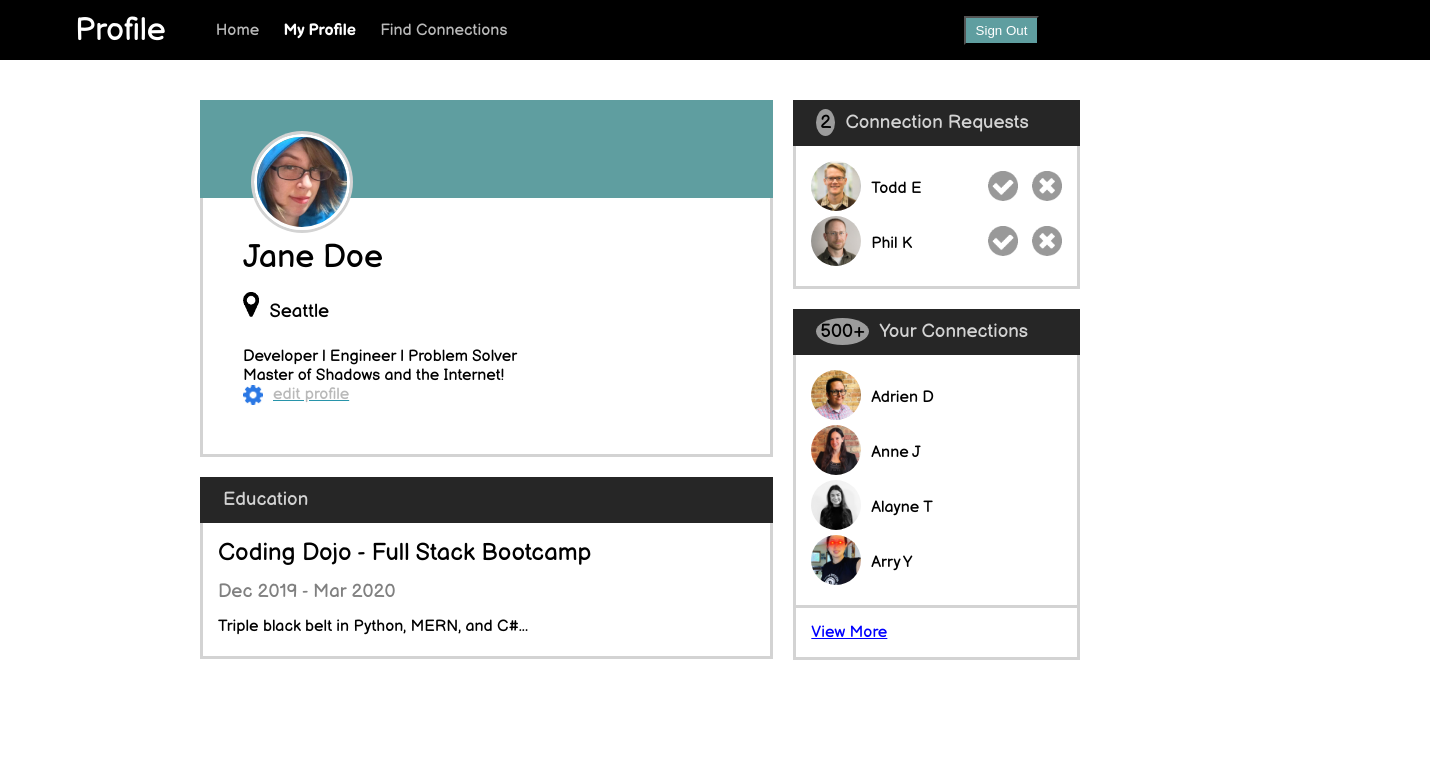
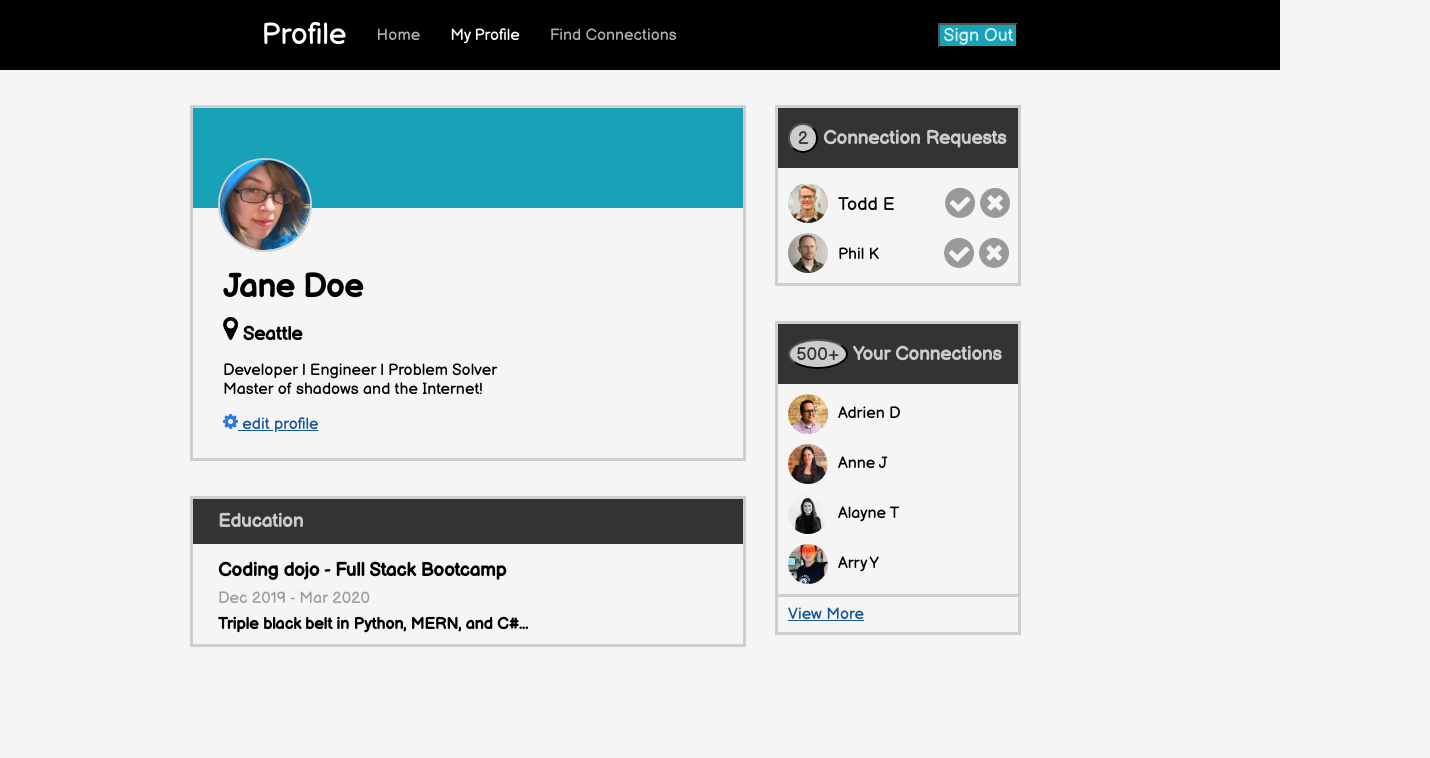
Before and after one commit to os-herrera/Coding_Dojo, a plain HTML site: page dojo_assignments/web_fundamentals/css/Profile_Page/index.html in a window 1280 px wide. Shown: the whole page, 1430 px wide, since content can reach past the window. Drawn offline with Linux system fonts and the light colour scheme.

Commit message:
commit main

```diff
--- a/dojo_assignments/web_fundamentals/css/Profile_Page/index.html
+++ b/dojo_assignments/web_fundamentals/css/Profile_Page/index.html
@@ -4,135 +4,129 @@
     <meta charset="UTF-8">
     <meta http-equiv="X-UA-Compatible" content="IE=edge">
     <meta name="viewport" content="width=device-width, initial-scale=1.0">
+    <link rel="stylesheet" href="style.css">
     <title>Profile</title>
-    <link rel="stylesheet" href="style.css">
   </head>
   <body>
-    <div class="nav">
-      <div class="nav-title">
-        <h1>Profile</h1>
-      </div>
-      <div class="nav-links">
+    <!-- Nav Bar -->
+    <div class="nav-bar">
       <ul>
-          <li><a href="#">Home</a></li>
-          <li><a href="#" class="myprof">My Profile</a></li>
-          <li><a href="#">Find Connections</a></li>
+        <li><span class="profile">Profile</span></li>
+        <li>Home</li>
+        <li><span class="my-profile">My Profile</span></li>
+        <li>Find Connections</li>
       </ul>
-      </div>
-      <div class="btn">
       <button>Sign Out</button>
     </div>
+    <!-- Main -->
+    <div class="main">
+      <!-- left column -->
+      <div class="left-col">
+        <!-- user card -->
+        <div class="user-card">
+          <div class="user-head">
+            <img src="./images/jane-m.jpg" alt="Jane Doe" class="user-m">
           </div>
-    <div class="page">
-      <div class="col">
-        <div class="prof-user">
-          <div class="head">
-            <div class="pfp">
-              <img src="images/jane-m.jpg" class="profile" alt="pfp">
+          <div class="user-body">
+            <h1>Jane Doe</h1>
+            <h3>
+              <img src="./icons/map-marker.png" alt="pin" class="icon-s">
+              Seattle
+            </h3>
+            <p>
+              Developer | Engineer | Problem Solver<br>
+              Master of shadows and the Internet!
+            </p>
+            <p>
+              <a href="#">
+                <img src="./icons/gear.png" alt="gear" class="icon-s">
+                edit profile
+              </a>
+            </p>
           </div>
         </div>
-          <div class="body">
-            <div class="bio">
-              <h1>Jane Doe</h1>
-              <div class="location">
-                <img src="icons/map-marker.png" class="map" alt="map marker">
-                <h3>Seattle</h3>
+        <!-- education section -->
+        <div class="education">
+          <div class="edu-head">
+            <h3>Education</h3>
           </div>
-              <div class="detail">
-                <p>Developer | Engineer | Problem Solver</p>
-                <p>Master of Shadows and the Internet!</p>
+          <div class="edu-body">
+            <h3>Coding dojo - Full Stack Bootcamp</h3>
+            <p>Dec 2019 - Mar 2020</p>
+            <h4>Triple black belt in Python, MERN, and C#...</h4>
           </div>
-              <div class="gear-link">
-                <img src="icons/gear.png" class="gear" alt="gear">
-                <a href="#">edit profile</a>
+        </div>
+      </div>
+      <!-- right column -->
+      <div class="right-col">
+        <!-- Connection Requests Section -->
+        <div class="requests">
+          <div class="req-header">
+            <button class="number-2">2</button>
+            <h3>Connection Requests</h3>
+          </div>
+          <div class="req-body">
+            <div class="todd">
+              <img src="./images/todd-s.jpg" alt="Todd E" class="people">
+              <p>Todd E</p>
+              <div class="confirm">
+                <img
+                  src="./icons/accept-circle.png"
+                  alt="accept"
+                  class="confirm-icon"
+                >
+                <img
+                  src="./icons/close-circle.png"
+                  alt="decline"
+                  class="decline-icon"
+                >
+              </div>
+            </div>
+            <div class="phil">
+              <img src="./images/phil-s.jpg" alt="Phil K " class="people">
+              <p>Phil K</p>
+              <div class="confirm">
+                <img
+                  src="./icons/accept-circle.png"
+                  alt="accept"
+                  class="confirm-icon"
+                >
+                <img
+                  src="./icons/close-circle.png"
+                  alt="decline"
+                  class="decline-icon"
+                >
               </div>
             </div>
           </div>
         </div>
-        <div class="edu">
-          <div class="eduhead">
-            <h3>Education</h3>
+        <!-- Your Connections Section -->
+        <div class="friends-list">
+          <div class="conn-header">
+            <button class="number-500">500+</button>
+            <h3>Your Connections</h3>
           </div>
-          <div class="edubody">
-            <h2>Coding Dojo - Full Stack Bootcamp</h2>
-            <h3>Dec 2019 - Mar 2020</h3>
-            <p>Triple black belt in Python, MERN, and C#...</p>
-          </div>
-        </div>
-      </div>
-      <div class="r-side">
-        <div class="conreq">
-          <div class="reqhead">
-            <h3><span>2</span>Connection Requests</h3>
-          </div>
-          <div class="reqbody">
-            <div class="person">
-              <div class="picture">
-                <img src="images/todd-s.jpg" class="otheruser" alt="Todd E">
-              </div>
-              <div class="pics">
-                <p>Todd E</p>
-              </div>
-              <div class="decide">
-                <img src="icons/accept-circle.png" alt="Accept">
-                <img src="icons/close-circle.png" alt="Close">
-              </div>
-            </div>
-            <div class="person">
-              <div class="picture">
-                <img src="images/phil-s.jpg" alt="Phil K">
-              </div>
-              <div class="pics">
-                <p>Phil K</p>
-              </div>
-              <div class="decide">
-                <img src="icons/accept-circle.png" alt="Accept">
-                <img src="icons/close-circle.png" alt="Close">
-              </div>
-            </div>
-          </div>
-        </div>
-        <div class="connect">
-          <div class="connhead">
-            <h3><span>500+</span>Your Connections</h3>
-          </div>
-          <div class="connbody">
-            <div class="person">
-              <div class="picture">
-                <img src="images/adrien-s.jpg" alt="Adrien D">
-              </div>
-              <div class="pics">
+          <div class="conn-body">
+            <div class="pictures">
+              <img src="./images/adrien-s.jpg" alt="Adrien D" class="people">
               <p>Adrien D</p>
             </div>
-            </div>
-            <div class="person">
-              <div class="picture">
-                <img src="images/anne-s.jpg" alt="Anne J">
-              </div>
-              <div class="pics">
+            <div class="pictures">
+              <img src="./images/anne-s.jpg" alt="Anne J" class="people">
               <p>Anne J</p>
             </div>
-            </div>
-            <div class="person">
-              <div class="picture">
-                <img src="images/alayne-s.jpg" alt="Alayne T">
-              </div>
-              <div class="pics">
+            <div class="pictures">
+              <img src="./images/alayne-s.jpg" alt="Alayne T" class="people">
               <p>Alayne T</p>
             </div>
-            </div>
-            <div class="person">
-              <div class="picture">
-                <img src="images/arry-s.jpg" alt="Arry Y">
-              </div>
-              <div class="pics">
+            <div class="pictures">
+              <img src="./images/arry-s.jpg" alt="Arry Y" class="people">
               <p>Arry Y</p>
             </div>
           </div>
         </div>
-          <div class="connfoot">
+        <div class="link">
           <a href="#">View More</a>
-          </div>
         </div>
       </div>
     </div>
--- a/dojo_assignments/web_fundamentals/css/Profile_Page/style.css
+++ b/dojo_assignments/web_fundamentals/css/Profile_Page/style.css
@@ -1,211 +1,271 @@
-@import url('https://fonts.googleapis.com/css2?family=Balsamiq+Sans:wght@400;700&display=swap');
+@import url("https://fonts.googleapis.com/css2?family=Balsamiq+Sans&display=swap");
 * {
-  padding: 0 auto;
-  margin: 0 auto;
-  font-weight: 400;
+  margin: 0;
+  padding: 0;
 }
 
 body {
-  font-family: 'Balsamiq Sans', cursive;
+  font-family: "Balsamiq Sans", cursive;
+  background-color: whitesmoke;
 }
 
-.nav {
-  width: 100%;
-  height: 60px;
+/* Nav Bar */
+.nav-bar {
+  background-color: black;
+  height: 70px;
   display: flex;
   align-items: center;
-  background-color: black;
-  padding: 0 75px;
+  justify-content: space-evenly;
 }
 
-.nav-title {
-  color: white;
-  justify-content: space-between;
-  /* padding-left: 45px; */
+ul {
+  display: flex;
+  gap: 30px;
+  color: #afafaf;
+  list-style: none;
+  align-items: center;
 }
 
-.nav-links {
-  flex: 4;
-  padding-right: 15px;
+.profile {
+  color: white;
+  font-size: 30px;
 }
 
-li {
-  display: inline-block;
-  margin-right: 10px;
+.my-profile {
+  color: white;
+}
+
+button {
+  background-color: #17a2b8;
+  color: #ddedf1;
+  width: 80px;
+  font-size: 18px;
+  font-family: "Balsamiq Sans", cursive;
+}
+
+/* Main */
+.main {
+  width: 900px;
+  height: 750px;
+  margin: 0 auto;
+  margin-top: 35px;
+  display: flex;
+}
+
+/* left column */
+.left-col {
+  height: 750px;
+  width: 550px;
+}
+
+/* User Card */
+.user-card {
+  width: 550px;
+  height: 350px;
+  border: solid 3px #cfcfcf;
+}
+
+.user-head {
+  background-color: #17a2b8;
+  height: 100px;
+}
+
+.user-m {
+  width: 90px;
+  border-radius: 50%;
+  position: relative;
+  left: 25px;
+  top: 50px;
+  border: solid 2px #cfcfcf;
+}
+
+.user-body {
+  margin-left: 30px;
+  margin-top: 60px;
+}
+
+.user-body h1 {
+  margin-bottom: 10px;
+}
+
+.user-body p {
+  margin-bottom: 15px;
+  margin-top: 15px;
+}
+
+.icon-s {
+  width: 15px;
+}
+
+a {
+  color: #145595;
+}
+
+/* Education Section */
+.education {
+  width: 550px;
+  margin-top: 35px;
+  border: solid 3px #cfcfcf;
+}
+
+.edu-head {
+  background-color: #333333;
+  height: 45px;
+  color: #cccccc;
+  display: flex;
+  align-items: center;
+}
+
+.edu-head h3 {
+  margin-left: 25px;
+}
+
+.edu-body {
+  margin-left: 25px;
+  margin-top: 15px;
+  margin-bottom: 10px;
+}
+
+.edu-body h3,
+p,
+h4 {
+  margin-bottom: 7px;
+}
+
+.edu-body p {
+  color: #9d9d9d;
+}
+
+/* right column */
+.right-col {
+  width: 365px;
+  height: 650px;
+  margin-left: 35px;
+}
+
+/* Connection Requests */
+.requests {
+  width: 240px;
+  margin-bottom: 35px;
+  border: solid 3px #cfcfcf;
+}
+
+.req-header {
+  background-color: #333333;
+  height: 60px;
+  color: #cccccc;
+  display: flex;
+  align-items: center;
+}
+
+.number-2 {
+  background-color: #cccccc;
+  color: #333333;
+  border-radius: 50%;
+  width: 30px;
+  height: 30px;
+  margin-left: 10px;
+  margin-right: 5px;
+}
+
+.req-body {
+  margin-left: 10px;
+  margin-top: 15px;
+}
+
+.todd {
+  display: flex;
+  align-items: center;
+  font-size: 18px;
+}
+
+.todd p {
+  margin-left: 10px;
+  margin-top: 10px;
+}
+
+.confirm {
+  display: flex;
+  margin-left: 50px;
+}
+
+.phil {
+  display: flex;
+  align-items: center;
+  margin-top: 10px;
+  margin-bottom: 10px;
+}
+
+.phil p {
+  margin-left: 10px;
+  padding-right: 15px;
+  margin-top: 10px;
+}
+
+.confirm-icon {
+  width: 30px;
+}
+
+.decline-icon {
+  width: 30px;
+  margin-left: 5px;
+}
+
+.people {
+  height: 40px;
+  border-radius: 50%;
+  align-items: center;
+}
+
+/* Your Connections */
+.friends-list {
+  width: 240px;
+  border: solid 3px #cfcfcf;
+}
+
+.conn-header {
+  background-color: #333333;
+  height: 60px;
+  color: #cccccc;
+  display: flex;
+  align-items: center;
+}
+
+.number-500 {
+  background-color: #cccccc;
+  color: #333333;
+  border-radius: 50%;
+  width: 60px;
+  height: 30px;
+  margin-left: 10px;
+  margin-right: 5px;
+}
+
+.conn-body {
+  margin-left: 10px;
+  margin-top: 10px;
+}
+
+.conn-body p {
+  margin-top: 10px;
   margin-left: 10px;
 }
 
-a {
-  text-decoration: none;
-  color: rgb(185, 185, 185);
+.pictures {
+  display: flex;
+  margin-bottom: 10px;
 }
 
-.myprof {
-  font-weight: bolder;
-  color: white;
+.link {
+  border-left: solid 3px #cfcfcf;
+  border-bottom: solid 3px #cfcfcf;
+  border-right: solid 3px #cfcfcf;
+  width: 240px;
+  height: 35px;
+  display: flex;
+  align-items: center;
 }
 
-.btn {
-  flex: 2;
-}
-
-.btn button {
-  margin-left: auto;
-  background-color: cadetblue;
-  color: white;
-  padding: 5px 10px;
-}
-
-.page {
-  padding: 30px 40px 0px 40px;
-  width: 900px;
-  display: flex;
-}
-
-.col {
-  flex: 2;
-  margin: 10px;
-}
-
-.prof-user,
-.conreq {
-  margin-bottom: 20px;
-}
-
-.gear-link {
-  text-decoration: underline;
-  color: rgb(40, 148, 170);
-}
-
-.head {
-  height: 90px;
-  background-color: cadetblue;
-  border: 4px solid cadetblue;
-}
-
-.profile {
-  height: 90px;
-  border: 3px solid white;
-  border-radius: 50%;
-  box-shadow: 0 0 0 3px lightgray;
-  position: relative;
-  left: 50px;
-  top: 30px;
-}
-
-.body {
-  border: 3px solid lightgray;
-  border-top: 0px;
-  padding-bottom: 10px;
-}
-
-.bio {
-  padding: 40px;
-}
-
-.location,
-.detail {
-  margin-top: 15px;
-}
-
-.map {
-  height: 25px;
-  float: left;
-  margin-right: 10px;
-}
-
-.extra {
-  margin-top: 25px;
-}
-
-.gear {
-  height: 20px;
-  float: left;
-  margin-right: 10px;
-}
-
-.eduhead,
-.reqhead,
-.connhead {
-  padding: 0px 0px 0px 20px;
-  height: 40px;
-  border: 3px solid rgb(38, 38, 38);
-  background-color: rgb(38, 38, 38);
-  color: lightgray;
-}
-
-.edubody,
-.reqbody,
-.connbody,
-.connfoot {
-  padding: 15px;
-  border: 3px solid lightgray;
-  border-top: 0px;
-}
-
-.reqbody,
-.connbody {
-  display: flex;
-  flex-direction: column;
-}
-
-.person {
-  width: 100%;
-  display: flex;
-  justify-content: space-between;
-}
-
-.edubody > * {
-  margin-bottom: 5px;
-}
-
-.r-side {
-  flex: 1;
-  margin: 10px;
-  height: 100%;
-}
-
-h3 {
-  line-height: 40px;
-}
-
-h3 > span {
-  background-color: rgb(156, 156, 156);
-  color: black;
-  padding: 2px 4px;
-  border-radius: 50%;
-  text-align: center;
-  margin-right: 10px;
-}
-
-.picture {
-  padding-right: 10px;
-}
-
-.picture img {
-  height: 50px;
-  border-radius: 50%;
-}
-
-.pics {
-  flex: 2;
-  align-self: center;
-}
-
-.decide {
-  align-self: center;
-}
-
-.decide img {
-  height: 30px;
+.link a {
   margin-left: 10px;
 }
-
-.edubody > h3 {
-  color: gray;
-}
-
-.connfoot > a {
-  text-decoration: underline;
-  color: blue;
-}
```
Also changed, not shown: dojo_assignments/web_fundamentals/algorithms/Algos/W2D1.js (+8 -1 lines), dojo_assignments/web_fundamentals/javascript/magic_eightball/index.html (added, +18 -0 lines), dojo_assignments/web_fundamentals/javascript/magic_eightball/script.js (added, +36 -0 lines), dojo_assignments/web_fundamentals/javascript/magic_eightball/style.css (added), 6 other files. Lines whose indentation alone changed are shown as unchanged.
